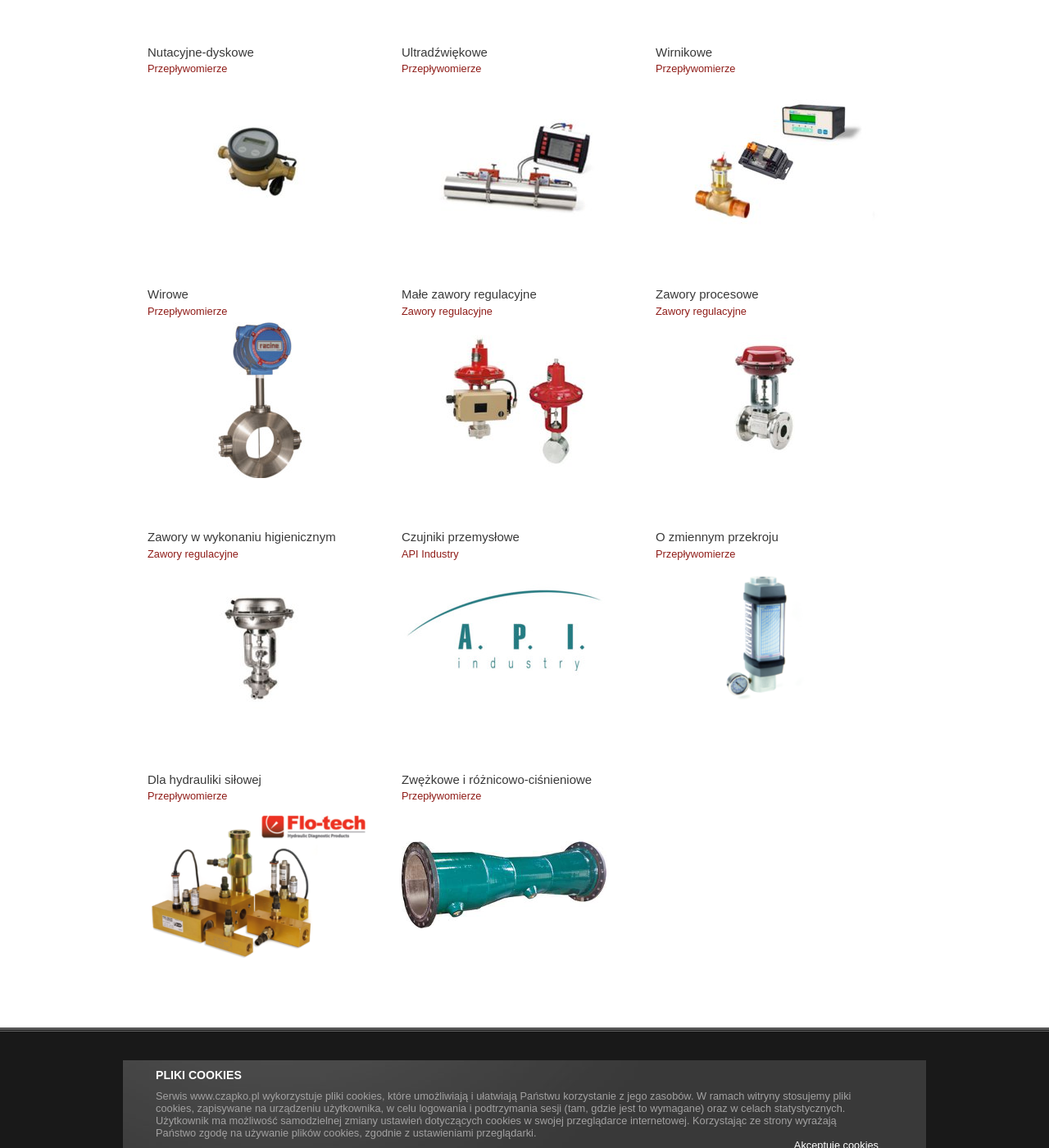
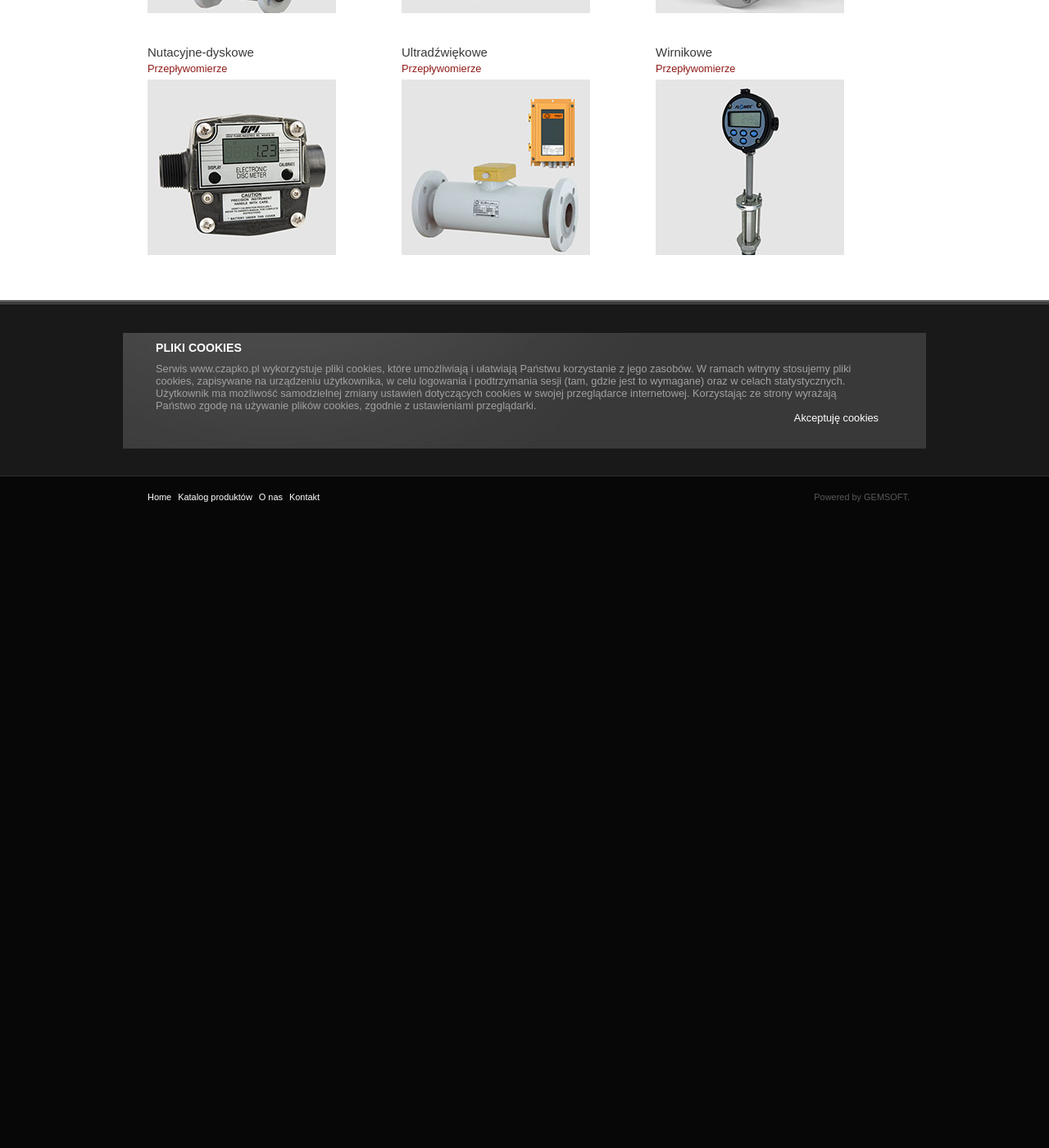
Before and after one commit to czapko/czapko.github.io, a Jekyll site: the page built from katalog-produktow.md, in a window 1280 px wide and 1400 px high, scrolled down 791 px. Shown: the whole window at 82% size. Built offline with Jekyll 4.4.1, drawn with Linux system fonts in a browser that asks for light colours; after the commit the page ends 1421 px from its top, so only the background shows below that.

Commit message:
Update products catalogue

```diff
--- a/katalog-produktow.md
+++ b/katalog-produktow.md
@@ -32,7 +32,7 @@ permalink: /p/
 <div class="img-wrapper">
 <a href="/p/przeplywomierze/elektromagnetyczne">
 Przepływomierze
-<img src="/assets/images/katalog_produktow/przeplywomierze_elektromagnetyczne.jpg">
+<img src="/assets/images/katalog_produktow/przeplywomierze_elektromagnetyczne_tlo.jpg">
 </a>
 </div>
 </li>
@@ -41,7 +41,7 @@ Przepływomierze
 <div class="img-wrapper">
 <a href="/p/przeplywomierze/turbinowe">
 Przepływomierze
-<img src="/assets/images/katalog_produktow/przeplywomierze_turbinowe.jpg">
+<img src="/assets/images/katalog_produktow/przeplywomierze_turbinowe_tlo.jpg">
 </a>
 </div>
 </li>
@@ -50,7 +50,7 @@ Przepływomierze
 <div class="img-wrapper">
 <a href="/p/przeplywomierze/owalno-zebate">
 Przepływomierze
-<img src="/assets/images/katalog_produktow/przeplywomierze_owalno-zebate.jpg">
+<img src="/assets/images/katalog_produktow/przeplywomierze_owalno-zebate_tlo.jpg">
 </a>
 </div>
 </li>
@@ -59,7 +59,7 @@ Przepływomierze
 <div class="img-wrapper">
 <a href="/p/przeplywomierze/nutacyjne-dyskowe">
 Przepływomierze
-<img src="/assets/images/katalog_produktow/przeplywomierze_recordall.jpg">
+<img src="/assets/images/katalog_produktow/przeplywomierze_nutacyjne_dyskowe_tlo.jpg">
 </a>
 </div>
 </li>
@@ -68,7 +68,7 @@ Przepływomierze
 <div class="img-wrapper">
 <a href="/p/przeplywomierze/ultradzwiekowe">
 Przepływomierze
-<img src="/assets/images/katalog_produktow/przeplywomierze_ultradzwiekowe.jpg">
+<img src="/assets/images/katalog_produktow/przeplywomierze_ultradzwiekowe_tlo.jpg">
 </a>
 </div>
 </li>
@@ -77,10 +77,11 @@ Przepływomierze
 <div class="img-wrapper">
 <a href="/p/przeplywomierze/wirnikowe">
 Przepływomierze
-<img src="/assets/images/katalog_produktow/przeplywomierze_wirnikowe.jpg">
+<img src="/assets/images/katalog_produktow/przeplywomierze_wirnikowe_tlo.jpg">
 </a>
 </div>
 </li>
+<!--
 <li>
 <h3>Wirowe</h3>
 <div class="img-wrapper">
@@ -153,7 +154,7 @@ Przepływomierze
 </a>
 </div>
 </li>
-
+-->
             </ul>
           </div>
         </div>
```
Also changed, not shown: assets/images/katalog_produktow/przeplywomierze_elektromagnetyczne_tlo.jpg (added), assets/images/katalog_produktow/przeplywomierze_magnetyczne_indukcyjne.jpg (added), assets/images/katalog_produktow/przeplywomierze_nutacyjne_dyskowe_tlo.jpg (added), assets/images/katalog_produktow/przeplywomierze_owalno-zebate_tlo.jpg (added), assets/images/katalog_produktow/przeplywomierze_turbinowe_tlo.jpg (added), assets/images/katalog_produktow/przeplywomierze_ultradzwiekowe_tlo.jpg (added), assets/images/katalog_produktow/przeplywomierze_wirnikowe_tlo.jpg (added).
